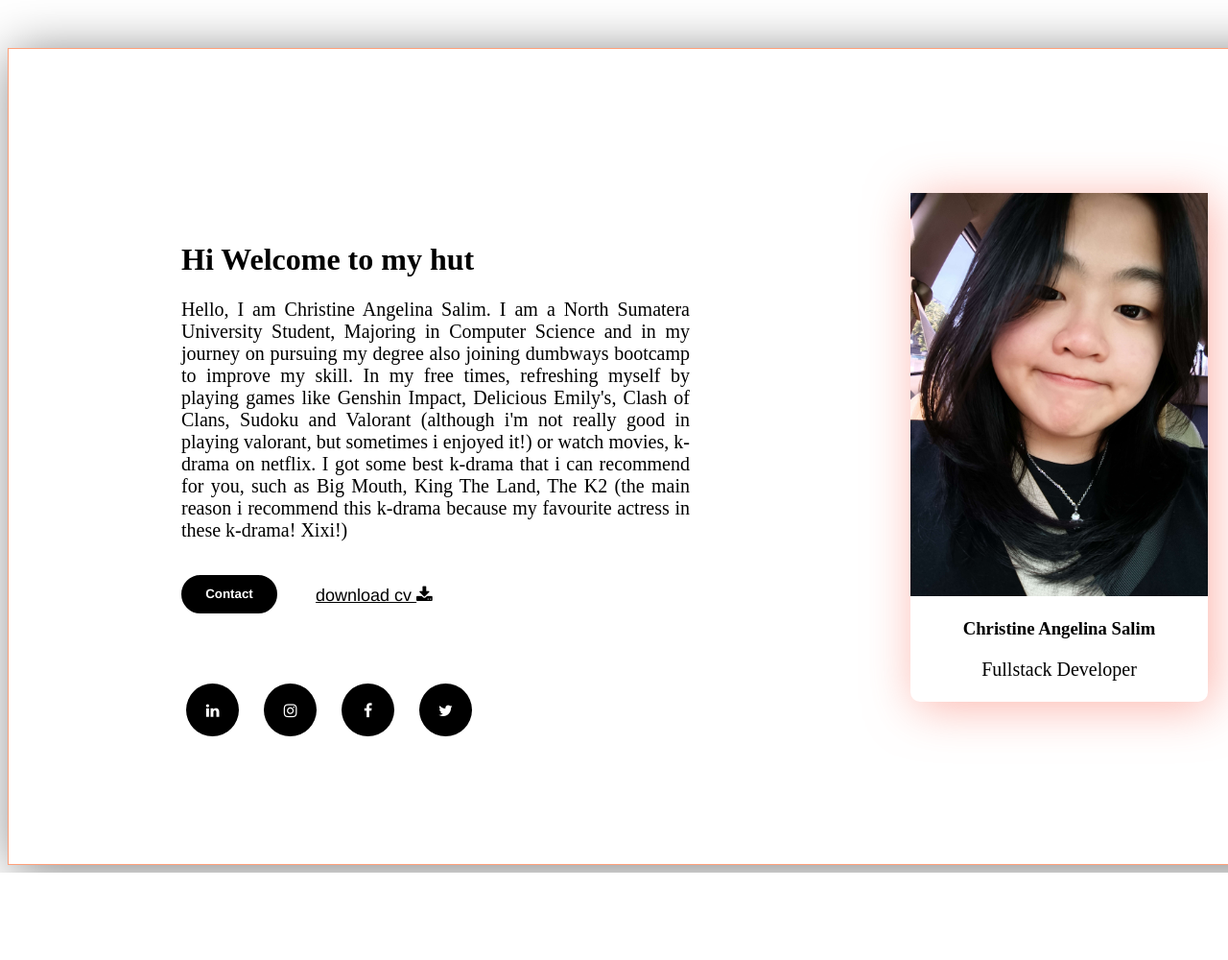
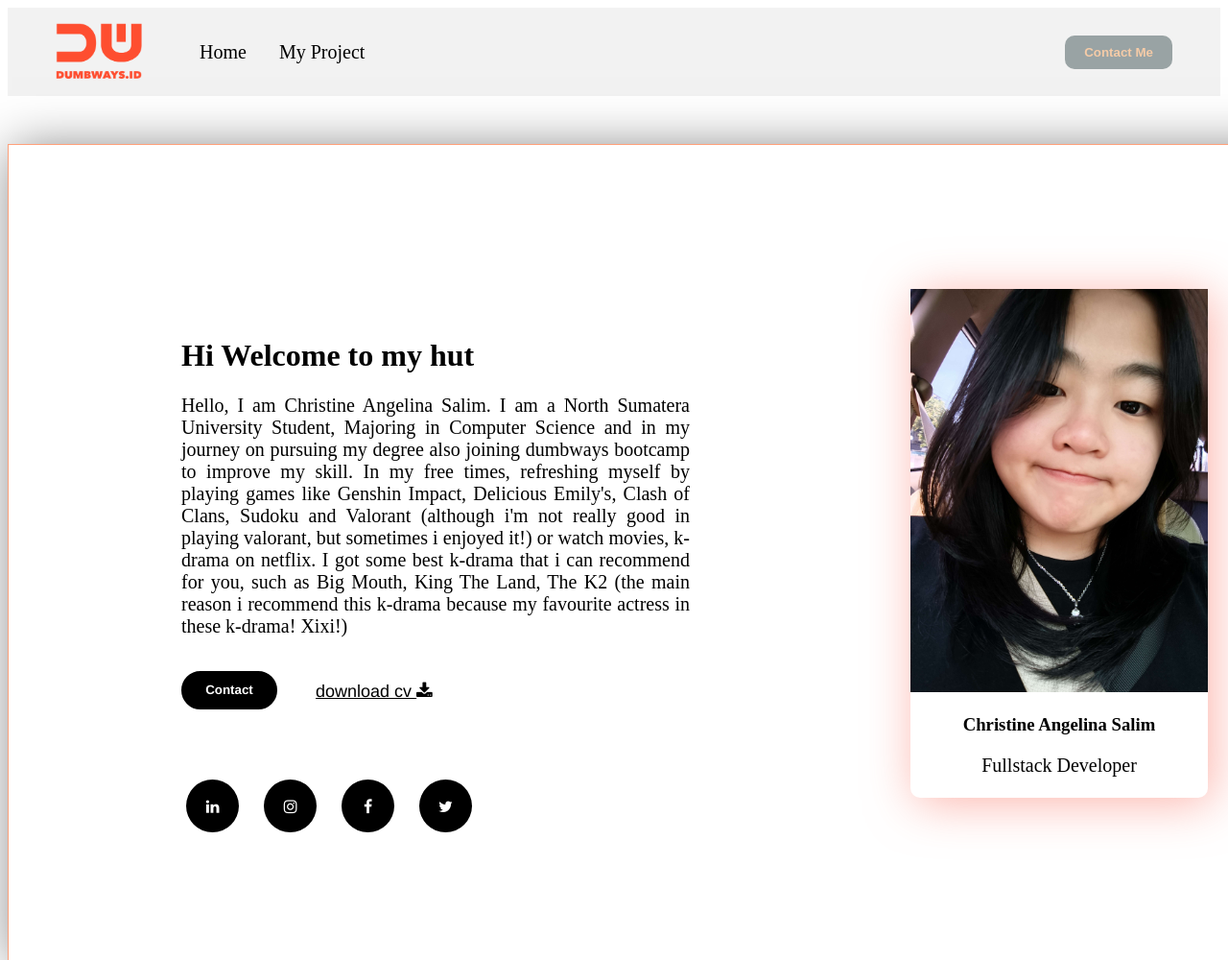
Before and after one commit to christineas/bootcamp1, a plain HTML site: page index.html in a window 1280 px wide. Shown: the top 1000 px of the page at 96% size. Before the commit the page ends 909 px from the top, so only its background shows below. Drawn offline with Linux system fonts and the light colour scheme.

Commit message:
add myproject

```diff
--- a/index.html
+++ b/index.html
@@ -9,6 +9,21 @@
     href="https://cdnjs.cloudflare.com/ajax/libs/font-awesome/4.7.0/css/font-awesome.min.css">
 </head>
 <body>
+    <nav>
+        <div class="nav-left">
+            <ul>
+                <img src="./logo.png"/>
+                <li class="active">
+                    <a href="index.html">Home</a>
+                    <a href="myproject.html">My Project</a>
+                </li>
+            </ul>
+        </div>
+
+        <div class="nav-right">
+            <button type="button " onclick="document.location='contactform.html'">Contact Me</button>
+        </div>
+    </nav>
     <div class="card">
         <div class="flex-container">
             <div>
--- /dev/null
+++ b/myproject.css
@@ -0,0 +1,158 @@
+/*Navbar*/
+nav{
+    display: flex;
+    align-items: center;
+    justify-content: space-between;
+    background-color: #cbcbcb;
+}
+
+nav .nav-left ul{
+    display: flex;
+    align-items: center;
+    padding: 0 50px;
+}
+
+nav .nav-left ul img{
+    list-style-type: none;
+    margin-right: 30px;
+    width: 90px;
+    height: 60px;
+}
+
+nav .nav-left ul li{
+    list-style-type: none;
+    margin-right: 40px;
+}
+
+nav .nav-left ul li a{
+    text-decoration: none;
+    font-size: 20px;
+    margin-left: 30px;
+    color: black;
+}
+
+nav .nav-left ul :active{
+    color: orangered;
+    font-weight: bold;
+}
+
+nav .nav-right button {
+    text-decoration: none;
+    background-color: #99A3A4;
+    color: #F5CBA7;
+    border: none;
+    margin-left: 30px;
+    margin-right: 50px;
+    padding: 10px 20px;
+    font-weight: bold;
+    border-radius: 10px;
+    cursor: pointer;
+}
+/*Navbar*/
+
+.flex-container {
+    display: flex;
+    background-color: white;
+}
+
+.flex-container > div {
+    background-color: white;
+    margin-top: 10px;
+    margin-left: 10px;
+}
+
+/* Form Submission */
+form{
+    width: 350px;
+    margin: 50px auto;
+}
+
+
+h1{
+    text-align: center;
+    margin-bottom: 50px;
+}
+
+.inputbox{
+    width: 350px;
+    height: 30px;
+    margin-top: 5px;
+    border-radius: 5px;
+    box-shadow: 20px;
+}
+
+.labelbox{
+    font-size: 20px;
+    font-weight: bold;
+    margin-top: 15px;
+}
+
+.labelboxupload{
+    font-size: 18px;
+    font-weight: bold;
+    margin-top: 30px;
+}
+
+.startendlabel{
+    font-size: 20px;
+    font-weight: bold;
+    margin-top: 10px;
+    margin-left: -10px;
+}
+
+.startendbox{
+    width: 175px;
+    height: 30px;
+    margin-top: 5px;
+    border-radius: 5px;
+    box-shadow: 20px;
+    margin-left: -10px;
+    margin-bottom: 12px;
+}
+
+textarea{
+    width: 350px;
+    height: 30px;
+    margin-top: 5px;
+    margin-bottom: 8px;
+    resize: none;
+    height: 100px;
+    border-radius: 12px;
+    box-shadow: 20px;
+
+}
+
+.inputcheckleft{
+    margin-left: -10px;
+    margin-bottom: 10px;
+}
+
+.inputcheckright{
+    margin-left: 50px;
+    margin-bottom: 10px;
+}
+
+input[type=file] {
+    margin-top: 5px;
+    width: 350px;
+    height: 21px;
+    color: #444;
+    background: #fff;
+    border-radius: 6px;
+    border: 1px solid #555;
+  }
+
+  form button{
+    background-color: orangered;
+    padding: 10px 20px;
+    border: none;
+    border-radius: 10px;
+    color: white;
+    font-weight: bold;
+    cursor: pointer;
+    margin-left: 265px;
+    margin-top: 40px;
+}
+
+
+/* Form Submission */
--- a/styleindex.css
+++ b/styleindex.css
@@ -1,3 +1,55 @@
+/* navbar */
+nav{
+    display: flex;
+    align-items: center;
+    justify-content: space-between;
+    background-color: #f2f2f2;
+}
+
+nav .nav-left ul{
+    display: flex;
+    align-items: center;
+    padding: 0 50px;
+}
+
+nav .nav-left ul img{
+    list-style-type: none;
+    margin-right: 30px;
+    width: 90px;
+    height: 60px;
+}
+
+nav .nav-left ul li{
+    list-style-type: none;
+    margin-right: 40px;
+}
+
+nav .nav-left ul li a{
+    text-decoration: none;
+    font-size: 20px;
+    margin-left: 30px;
+    color: black;
+}
+
+nav .nav-left ul :active{
+    color: orangered;
+    font-weight: bold;
+}
+
+nav .nav-right button {
+    text-decoration: none;
+    background-color: #99A3A4;
+    color: #F5CBA7;
+    border: none;
+    margin-left: 30px;
+    margin-right: 50px;
+    padding: 10px 20px;
+    font-weight: bold;
+    border-radius: 10px;
+    cursor: pointer;
+}
+/* navbar */
+
 .flex-container {
     display: flex;
     background-color: white;
```
Also changed, not shown: contactform.html (+1 -1 lines), myproject.html (added, +78 -0 lines), myproject.js (added).
